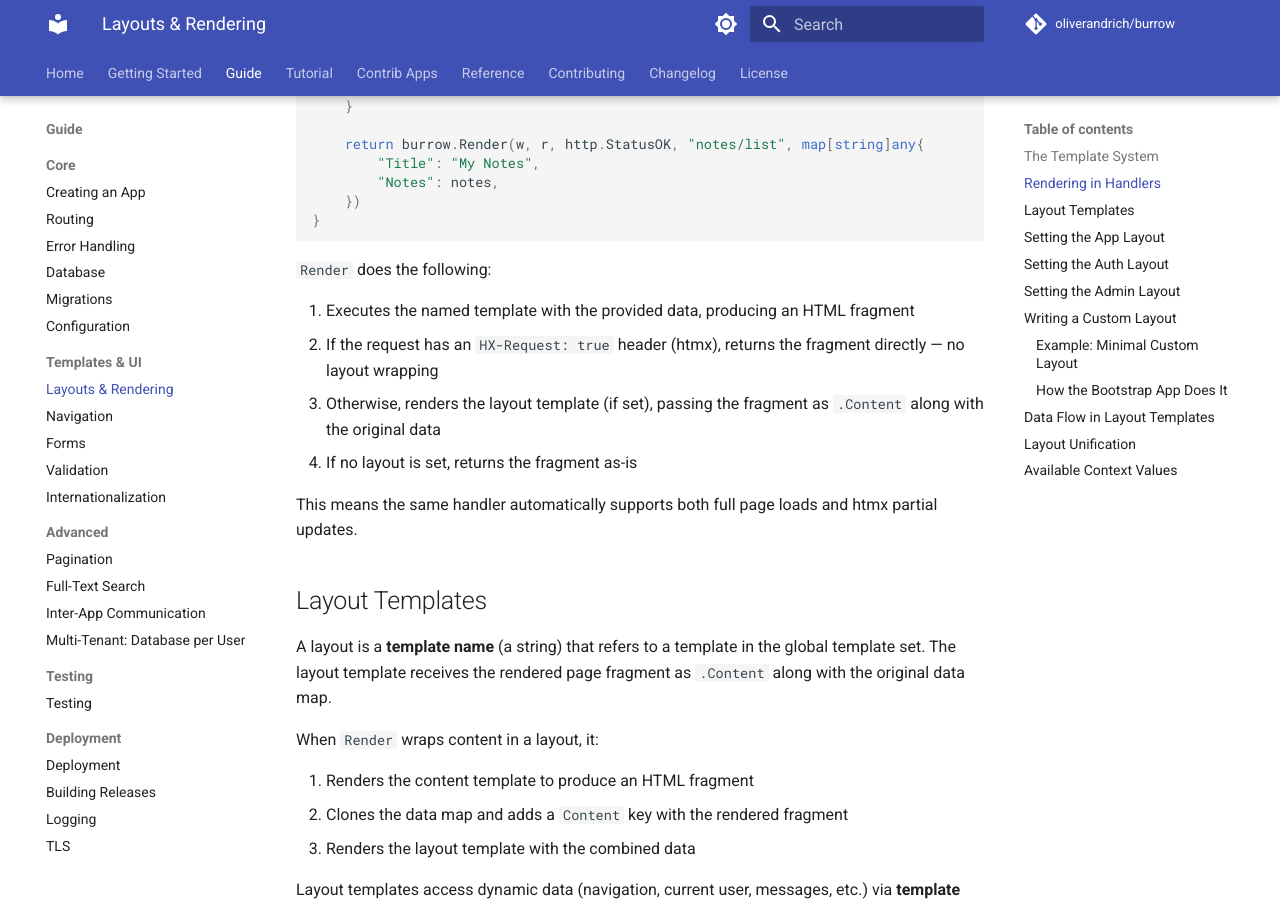
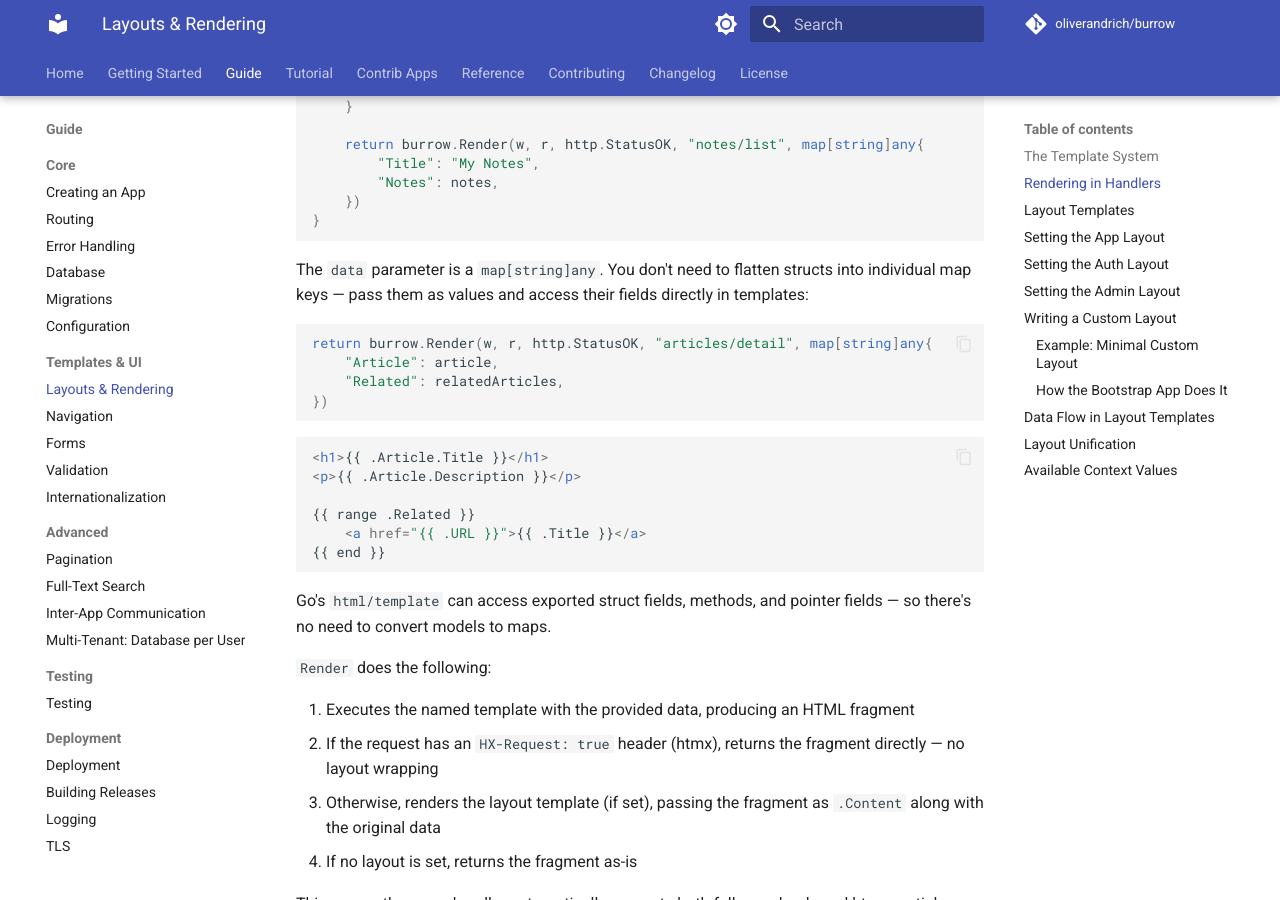
Before and after one commit to oliverandrich/burrow, an MkDocs documentation site: the page built from docs/guide/layouts.md, in a window 1280 px wide and 900 px high, scrolled down 942 px. Built offline with MkDocs 1.6.1 and Material for MkDocs 9.7.7, drawn with Linux system fonts in a browser that asks for light colours; comment, search, counter and statistics services are not loaded.

Commit message:
docs: clarify passing structs to Render data parameter
Show that structs can be passed as map values and accessed directly
in templates, avoiding unnecessary struct-to-map conversion boilerplate.

Refs #10

````diff
--- a/docs/guide/layouts.md
+++ b/docs/guide/layouts.md
@@ -41,6 +41,26 @@ func (h *Handlers) List(w http.ResponseWriter, r *http.Request) error {
     })
 }
 ```
+
+The `data` parameter is a `map[string]any`. You don't need to flatten structs into individual map keys — pass them as values and access their fields directly in templates:
+
+```go
+return burrow.Render(w, r, http.StatusOK, "articles/detail", map[string]any{
+    "Article": article,
+    "Related": relatedArticles,
+})
+```
+
+```html
+<h1>{{ .Article.Title }}</h1>
+<p>{{ .Article.Description }}</p>
+
+{{ range .Related }}
+    <a href="{{ .URL }}">{{ .Title }}</a>
+{{ end }}
+```
+
+Go's `html/template` can access exported struct fields, methods, and pointer fields — so there's no need to convert models to maps.
 
 `Render` does the following:
 
````
